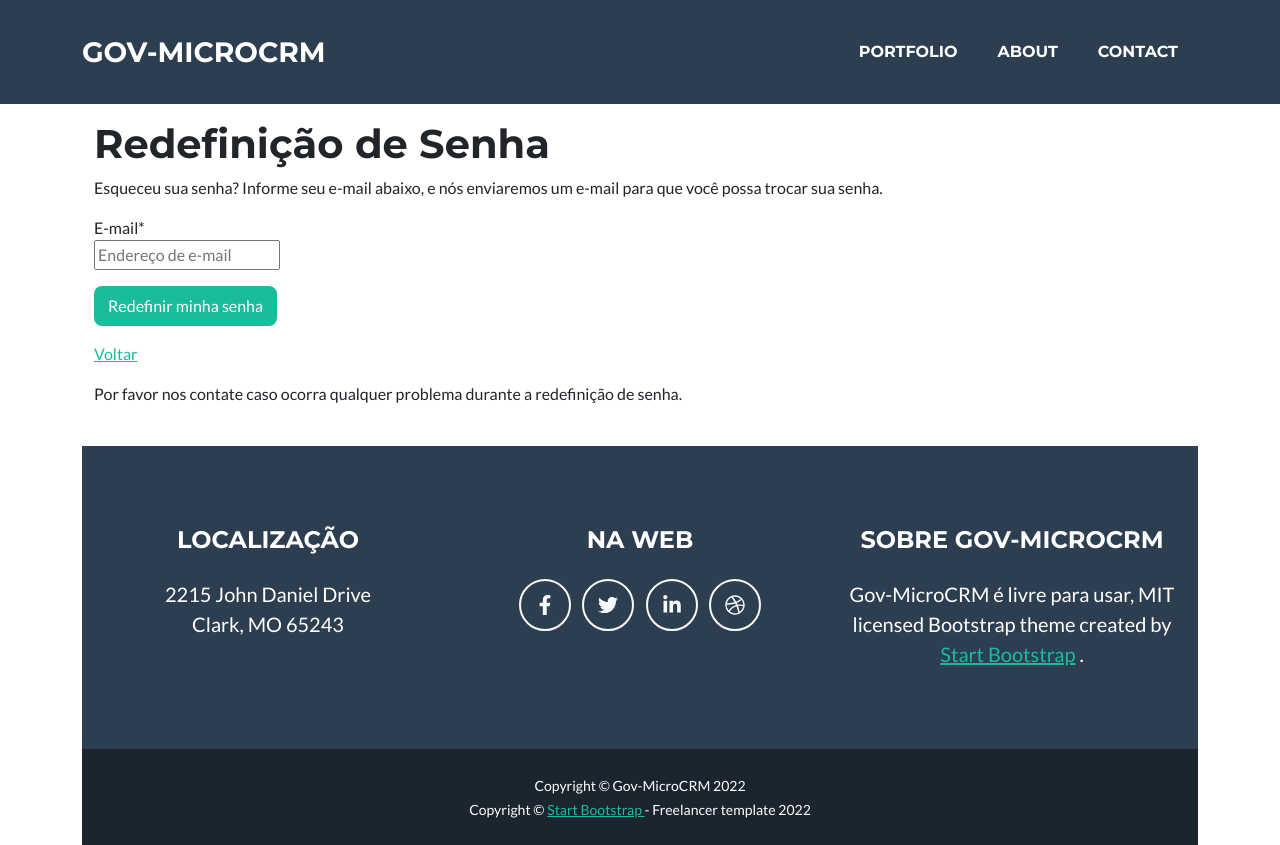
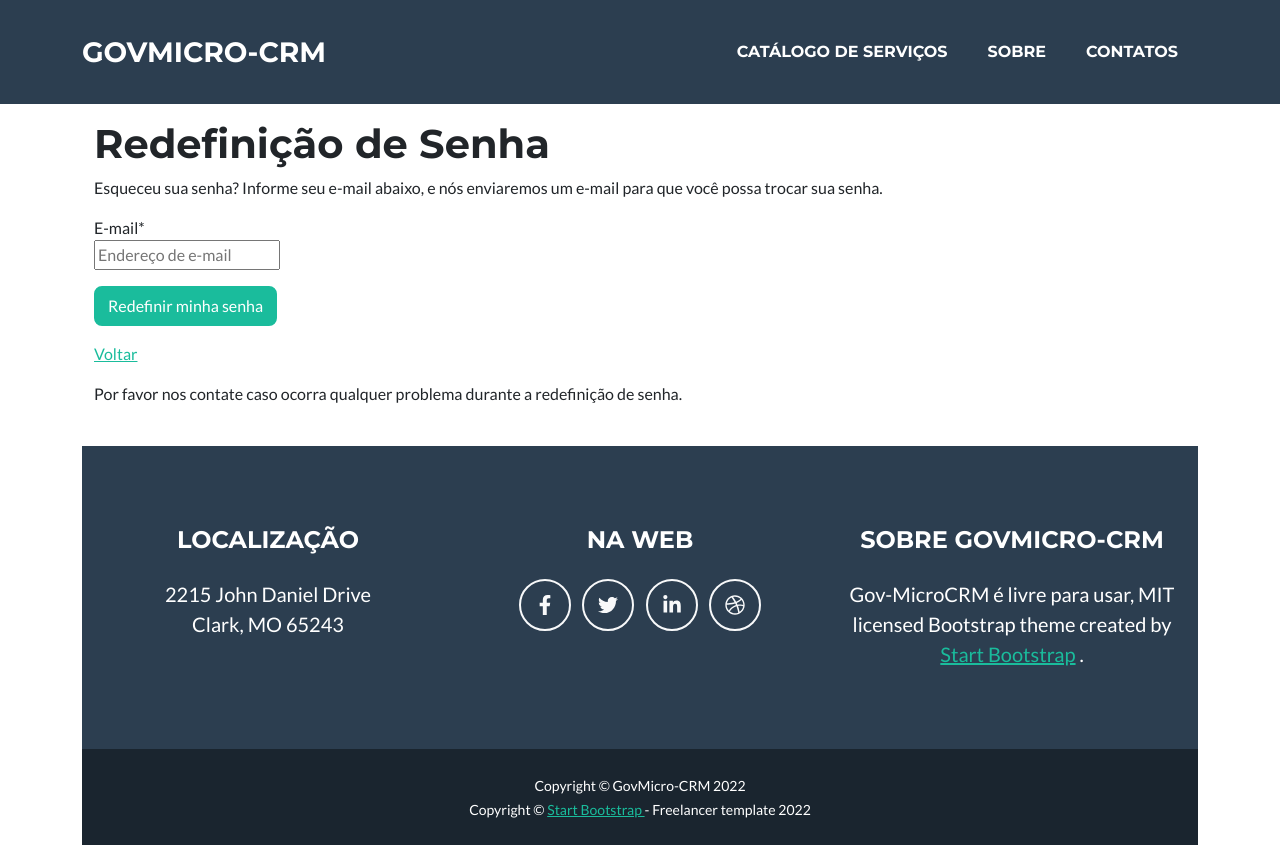
Before and after one commit to wmfinamore/govmicro-crm, a Django app: page /accounts/password/reset/ in a window 1280 px wide. Run offline with Django 3.2, Linux system fonts and the light colour scheme; parts of the project's set-up code (start-up, migrations or seed data) failed here and were passed over; some libraries are stand-ins or nearby versions.

Commit message:
Fixed the system name

```diff
--- a/apps/core/templates/core/home.html
+++ b/apps/core/templates/core/home.html
@@ -6,7 +6,7 @@
 {% load socialaccount %}
 
 {% block title %}
-    Gov-MicroCRM
+    GovMicro-CRM
 {% endblock %}
 
 {% block main %}
--- a/templates/_base.html
+++ b/templates/_base.html
@@ -28,7 +28,7 @@
             <!-- Navigation-->
             <nav class="navbar navbar-expand-lg bg-secondary text-uppercase fixed-top" id="mainNav">
                 <div class="container">
-                    <a class="navbar-brand" href="#page-top">Gov-MicroCRM</a>
+                    <a class="navbar-brand" href="#page-top">GovMicro-CRM</a>
                     <button class="navbar-toggler text-uppercase font-weight-bold bg-primary text-white rounded"
                             type="button" data-bs-toggle="collapse" data-bs-target="#navbarResponsive"
                             aria-controls="navbarResponsive" aria-expanded="false" aria-label="Toggle navigation">
@@ -38,11 +38,11 @@
                     <div class="collapse navbar-collapse" id="navbarResponsive">
                         <ul class="navbar-nav ms-auto">
                             <li class="nav-item mx-0 mx-lg-1"><a class="nav-link py-3 px-0 px-lg-3 rounded"
-                                                                 href="#portfolio">Portfolio</a></li>
+                                                                 href="#portfolio">Catálogo de Serviços</a></li>
                             <li class="nav-item mx-0 mx-lg-1"><a class="nav-link py-3 px-0 px-lg-3 rounded"
-                                                                 href="#about">About</a></li>
+                                                                 href="#about">Sobre</a></li>
                             <li class="nav-item mx-0 mx-lg-1"><a class="nav-link py-3 px-0 px-lg-3 rounded"
-                                                                 href="#contact">Contact</a></li>
+                                                                 href="#contact">Contatos</a></li>
                         </ul>
                     </div>
                 </div>
@@ -81,7 +81,7 @@
                             </div>
                             <!-- Footer About Text-->
                             <div class="col-lg-4">
-                                <h4 class="text-uppercase mb-4">Sobre Gov-MicroCRM</h4>
+                                <h4 class="text-uppercase mb-4">Sobre GovMicro-CRM</h4>
                                 <p class="lead mb-0">
                                     Gov-MicroCRM é livre para usar, MIT licensed Bootstrap theme created by
                                     <a href="http://startbootstrap.com">Start Bootstrap</a>
@@ -93,7 +93,7 @@
                 </footer>
                 <!-- Copyright Section-->
                 <div class="copyright py-4 text-center text-white">
-                    <div class="container"><small>Copyright &copy; Gov-MicroCRM 2022</small></div>
+                    <div class="container"><small>Copyright &copy; GovMicro-CRM 2022</small></div>
                     <div class="container"><small>Copyright &copy; <a href="http://startbootstrap.com">
                             Start Bootstrap
                         </a> - Freelancer template 2022</small></div>
```
